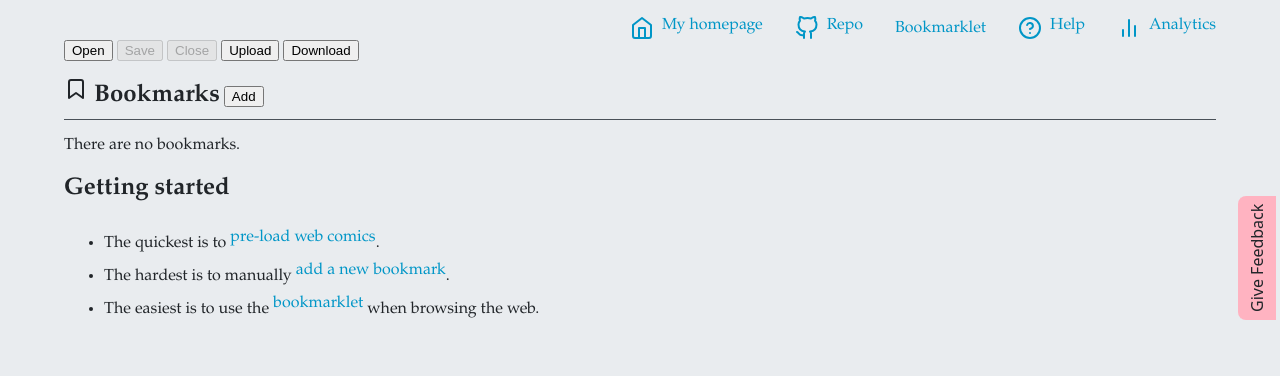
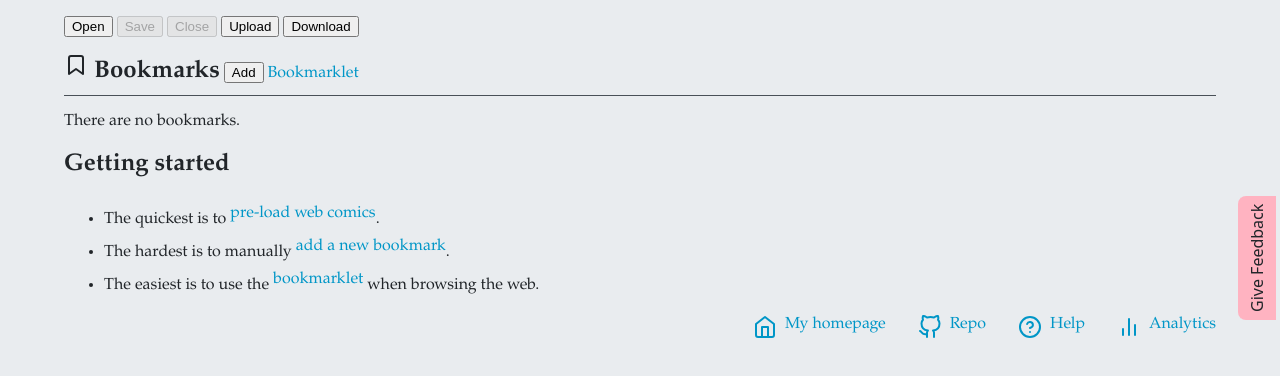
Before and after one commit to avanderw/bookmarks, a SvelteKit app: page / in a window 1280 px wide. Shown: the top 376 px of the page. Built offline with nearby package versions, Linux system fonts and the light colour scheme.

Commit message:
Move header to footer to give focus to bookmarks

```diff
--- a/src/routes/+page.svelte
+++ b/src/routes/+page.svelte
@@ -1,7 +1,6 @@
 <script lang="ts">
 	import type { Bookmark } from '$lib/bookmarks';
 	import { getUrlParameter } from '$lib/url';
-	import Bookmarklet from './Bookmarklet.svelte';
 	import AddBookmarkForm from './AddBookmarkForm.svelte';
 	import EditBookmarkForm from './EditBookmarkForm.svelte';
 	import Notes from './Notes.svelte';
@@ -20,20 +19,6 @@
 <svelte:head>
 	<title>Bookmarks</title>
 </svelte:head>
-
-<div>
-	<a href="https://avanderw.co.za"><svg><use href="feather-sprite.svg#home" /></svg>My homepage</a>
-	<a href="https://github.com/avanderw/bookmarks">
-		<svg><use href="feather-sprite.svg#github" /></svg>
-		Repo
-	</a>
-	<Bookmarklet />
-	<a href="#help"><svg><use href="feather-sprite.svg#help-circle" /></svg>Help</a>
-	<a href="https://avanderw.tplinkdns.com:31024/avanderw.co.za">
-		<svg><use href="feather-sprite.svg#bar-chart-2" /></svg>
-		Analytics
-	</a>
-</div>
 
 {#if state === 'add'}
 	<AddBookmarkForm on:close={() => (state = 'default')} />
@@ -64,6 +49,19 @@
 	}}
 />
 
+<div>
+	<a href="https://avanderw.co.za"><svg><use href="feather-sprite.svg#home" /></svg>My homepage</a>
+	<a href="https://github.com/avanderw/bookmarks">
+		<svg><use href="feather-sprite.svg#github" /></svg>
+		Repo
+	</a>
+	<a href="#help"><svg><use href="feather-sprite.svg#help-circle" /></svg>Help</a>
+	<a href="https://avanderw.tplinkdns.com:31024/avanderw.co.za">
+		<svg><use href="feather-sprite.svg#bar-chart-2" /></svg>
+		Analytics
+	</a>
+</div>
+
 <style>
 	a {
 		display: inline-flex;
--- a/src/routes/CacheView.svelte
+++ b/src/routes/CacheView.svelte
@@ -3,6 +3,7 @@
 	import { cacheStore } from '$lib/cache-store';
 	import { friendly } from '$lib/time';
 	import { createEventDispatcher } from 'svelte';
+	import Bookmarklet from './Bookmarklet.svelte';
 
 	const dispatch = createEventDispatcher();
 
@@ -47,14 +48,16 @@
 		<h1><svg><use href="feather-sprite.svg#bookmark" /></svg> Bookmarks</h1>
 
 		<button on:click={() => dispatch('add')}>Add</button>
+
+		<Bookmarklet />
 	</div>
 	{#if cacheView.length === 0}
 		<p>There are no bookmarks.</p>
 		<h2>Getting started</h2>
 		<ul>
-			<li>The quickest is to <a href="#" on:click={preload}>pre-load web comics</a>.</li>
-			<li>The hardest is to manually <a href="#">add a new bookmark</a>.</li>
-			<li>The easiest is to use the <a href="#">bookmarklet</a> when browsing the web.</li>
+			<li>The quickest is to <a href="#preload" on:click={preload}>pre-load web comics</a>.</li>
+			<li>The hardest is to manually <a href="#add">add a new bookmark</a>.</li>
+			<li>The easiest is to use the <a href="#bookmarklet">bookmarklet</a> when browsing the web.</li>
 		</ul>
 	{:else}
 		<ol>
@@ -161,18 +164,6 @@
 		text-overflow: ellipsis;
 		white-space: nowrap;
 	}
-	input {
-		border: 2px solid var(--border);
-		border-radius: 0.25rem;
-		padding: 0.25rem;
-		margin: 0 auto;
-		width: 33%;
-		float: right;
-	}
-	input:focus {
-		outline: none;
-		border: 2px solid var(--input-focus);
-	}
 	.tag {
 		overflow: initial;
 		background-color: var(--tag);
```
